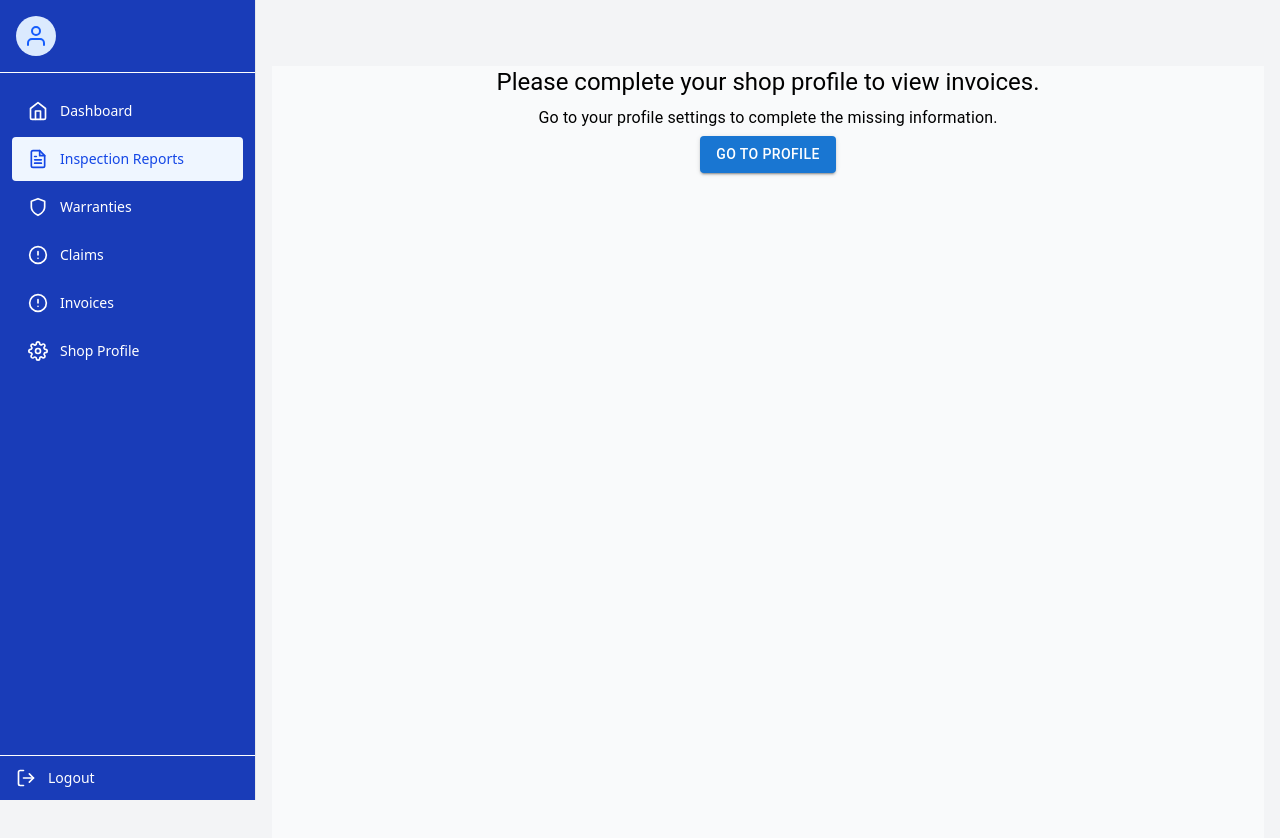
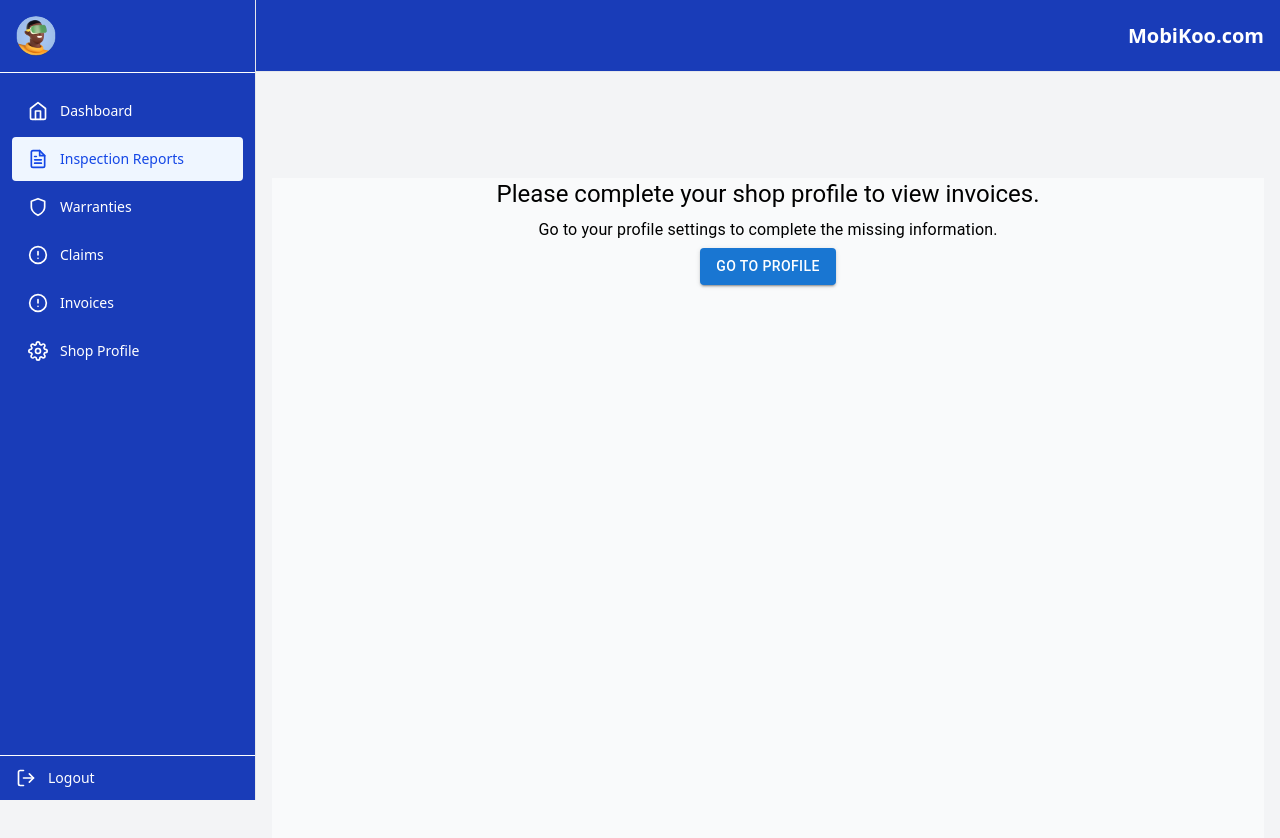
Before and after one commit to aspivisionsolutions/mobikoo, a React (Vite) app in the folder mobikoo-client/: page /shop-owner/dashboard/inspections in a window 1280 px wide. Shown: the top 838 px of the page. Built offline with nearby package versions, Linux system fonts and the light colour scheme; no server answers.

Commit message:
work done

```diff
--- a/mobikoo-client/src/components/ShopOwnerLayout.jsx
+++ b/mobikoo-client/src/components/ShopOwnerLayout.jsx
@@ -93,8 +93,13 @@ const ShopOwnerLayout = () => {
           {/* Profile Section */}
           <div className="p-4 border-b mt-14 lg:mt-0">
             <div className="flex items-center space-x-3">
-              <div className="h-10 w-10 rounded-full bg-blue-100 flex items-center justify-center">
-                <FiUser className="h-6 w-6 text-blue-600" />
+              {/* Profile Image */}
+              <div className="h-10 w-10 rounded-full overflow-hidden">
+                <img
+                  src="/profile.png" // Path to your image in the public folder
+                  alt="Shop Owner Profile"
+                  className="w-full h-full object-cover"
+                />
               </div>
               <div>
                 <h2 className="text-sm font-semibold text-white">{shopDetails?.shopName}</h2>
@@ -147,11 +152,17 @@ const ShopOwnerLayout = () => {
       )}
 
       {/* Main Content */}
-      <div className="lg:ml-64 pt-16 lg:pt-0">
-        <div className="p-4">
-          <Outlet />
-        </div>
-      </div>
+      <div className="lg:ml-64 pt-0 lg:pt-0 flex flex-col">
+  {/* Top Bar */}
+  <div className="hidden md:flex bg-blue-800 border-b h-18 border-gray-200 px-4 py-2 w-full flex items-center justify-end">
+    <h1 className="text-white text-xl font-bold">MobiKoo.com</h1>
+  </div>
+  {/* Main Content */}
+  <div className="p-4 mt-10 flex-1">
+    <Outlet />
+  </div>
+</div>
+
     </div>
   );
 };
--- a/mobikoo-client/src/layouts/PhoneCheckerLayout.jsx
+++ b/mobikoo-client/src/layouts/PhoneCheckerLayout.jsx
@@ -106,8 +106,12 @@ const PhoneCheckerLayout = () => {
           {/* Profile Section */}
           <div className="p-4 border-b">
             <div className="flex items-center space-x-3">
-              <div className="h-10 w-10 rounded-full bg-blue-100 flex items-center justify-center">
-                <FiUser className="h-6 w-6 text-blue-600" />
+            <div className="h-10 w-10 rounded-full overflow-hidden">
+                <img
+                  src="/profile.png" // Path to your image in the public folder
+                  alt="Shop Owner Profile"
+                  className="w-full h-full object-cover"
+                />
               </div>
               <div>
                 <h2 className="text-sm font-semibold text-white">{profile.firstName + " " + profile.lastName}</h2>
@@ -157,15 +161,16 @@ const PhoneCheckerLayout = () => {
       )}
 
       {/* Main Content */}
-      <div className="lg:pl-64 flex flex-col flex-1">
-        <main className="flex-1">
-          <div className="py-6">
-            <div className="max-w-7xl mx-auto px-4 sm:px-6 md:px-8">
-              <Outlet />
-            </div>
-          </div>
-        </main>
-      </div>
+     <div className="lg:ml-64 pt-0 lg:pt-0 flex flex-col">
+       {/* Top Bar */}
+       <div className="hidden md:flex bg-blue-800 border-b h-18 border-gray-200 px-4 py-2 w-full flex items-center justify-end">
+         <h1 className="text-white text-xl font-bold">MobiKoo.com</h1>
+       </div>
+       {/* Main Content */}
+       <div className="p-4 mt-10 flex-1">
+         <Outlet />
+       </div>
+     </div>
     </div>
   );
 };
--- a/mobikoo-client/src/pages/Admin/AdminDashboard.jsx
+++ b/mobikoo-client/src/pages/Admin/AdminDashboard.jsx
@@ -170,6 +170,7 @@ const AdminDashboard = () => {
       </div>
 
       {/* Main Content Area */}
+
       <div className="flex-1 flex flex-col overflow-hidden w-full">
         <div className="bg-white shadow-sm">
           <div className="h-16 flex items-center px-6">
--- a/mobikoo-client/src/pages/LandingPage.jsx
+++ b/mobikoo-client/src/pages/LandingPage.jsx
@@ -798,9 +798,9 @@ export function LandingPage() {
         <div className='flex flex-col md:flex-row'>
           {/* Left text section */}
           <div className='w-full md:w-1/2 p-10 flex items-center h-[400px] relative'> {/* Added relative */}
-            <div className='absolute inset-0 bg-[url("/sux.jpg")] bg-cover bg-center opacity-50'></div> {/* Opacity applied only to background */}
+            <div className='absolute inset-0 bg-[url("/sux.jpg")] bg-cover bg-center opacity-30'></div> {/* Opacity applied only to background */}
             <div className='z-10'> {/* Added z-10 to ensure text is on top */}
-              <p className='text-xl text-bold leading-relaxed text-white'>
+              <p className='text-lg text-bold leading-relaxed text-white'>
                 Mobikoo is a pioneering mobile insurance company dedicated to
                 providing comprehensive protection for your devices. With our
                 affordable and flexible plans, we ensure your mobile is
--- a/mobikoo-client/src/pages/PhoneChecker/InspectionRequests.jsx
+++ b/mobikoo-client/src/pages/PhoneChecker/InspectionRequests.jsx
@@ -1,4 +1,4 @@
-import React, { useState, useEffect, useCallback } from 'react';
+import React, { useState, useEffect } from 'react';
 import axios from 'axios';
 import { FiSearch, FiCheckCircle, FiXCircle, FiMapPin } from 'react-icons/fi';
 import { Typography, Button } from '@mui/material';
@@ -21,23 +21,25 @@ const InspectionRequests = ({ standalone = false }) => {
   const [profile, setProfile] = useState({});
   const navigate = useNavigate();
 
-  const fetchProfile = useCallback(async () => {
+  useEffect(() => {
+    const getProfile = async () => {
     try {
-      const { data } = await axiosInstance.get('/user/phone-checker');
-      setProfile(data.phoneChecker || {});
+      const response = await axios.get(`${API_URL}/api/user/phone-checker`, {
+      headers: {
+        Authorization: `${localStorage.getItem('token')}`
+      }
+    });
+    const profile = {
+      phoneNumber : response.data.phoneChecker.phoneNumber,
+      area: response.data.phoneChecker.area,
+    }
+    setProfile(profile)
     } catch (error) {
-      console.error('Error fetching profile:', error.response?.data?.message || error.message);
-    }
+      console.log({error: error.response.data.message})
+    }}
+    getProfile()
   }, []);
-
-  useEffect(() => {
-    fetchProfile();
-  }, [fetchProfile]);
-
-  const isProfileComplete = profile.phoneNumber && profile.area;
-
-
-  useEffect(() => {
+  const isProfileComplete = profile.phoneNumber && profile.area;  useEffect(() => {
     const fetchRequests = async () => {
       if (!isProfileComplete) return;
       setIsLoading(true);
--- a/mobikoo-client/src/pages/PhoneChecker/PhoneCheckerDashboard.jsx
+++ b/mobikoo-client/src/pages/PhoneChecker/PhoneCheckerDashboard.jsx
@@ -417,7 +417,7 @@ const PhoneCheckerDashboard = () => {
 
   return (
     <>
-      <div className="flex justify-between items-center mb-6">
+      <div className="flex justify-between items-center md:my-0 my-6">
         <h1 className="text-2xl font-semibold text-gray-900">Dashboard Overview</h1>
         {activeTab === 'inspections' && (
           <button
--- a/mobikoo-client/src/pages/ShopOwner/ShopOwnerDashboard.jsx
+++ b/mobikoo-client/src/pages/ShopOwner/ShopOwnerDashboard.jsx
@@ -10,6 +10,7 @@ import Claims from './Claims';
 import customersData from "../../assets/customers.json"
 import SalesChart from '../../components/SalesChart';
 import CustomerStats from '../../components/CustomerStats';
+import Invoices from './Invoices';
 const API_URL = import.meta.env.VITE_API_URL;
 
 const ShopOwnerDashboard = () => {
@@ -188,7 +189,8 @@ const ShopOwnerDashboard = () => {
 
           {/* Stats Cards */}
           {renderStats()}
-          <SalesChart/>
+          {/* <SalesChart/> */}
+          <Invoices/>
         </div>
         )}
 
```
Also changed, not shown: mobikoo-client/public/profile.png (added), 1 other file (tests, documents, lock files or other folders).
